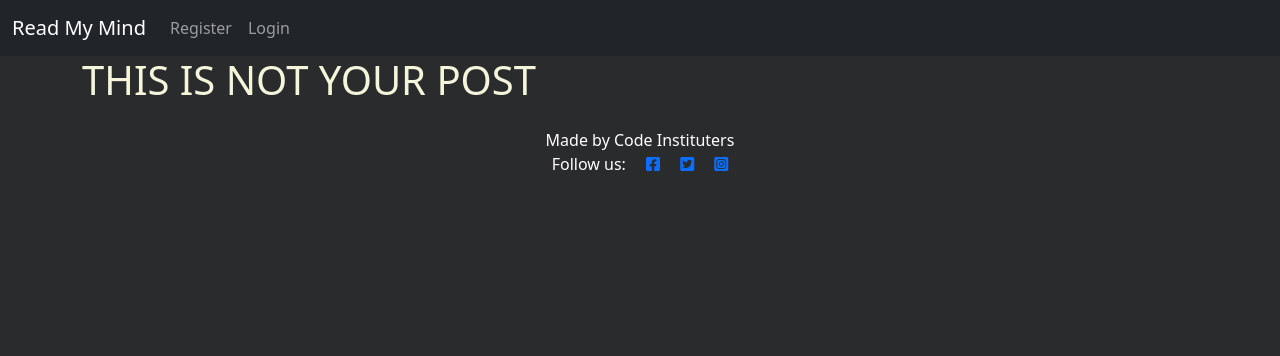
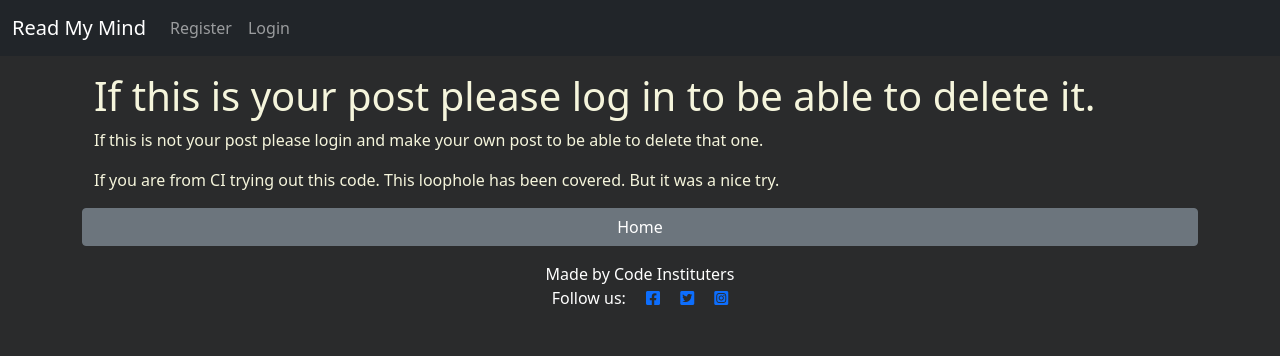
Before and after one commit to Code-Institute-Submissions/Odimac84-Project-4, a Django app: template templates/delete-entry.html in a window 1280 px wide. Shown: the top 356 px of the page. Run offline with Django 3.2, Linux system fonts and the light colour scheme; the template is opened without the code that fills it, so the values that code supplies are empty.

Commit message:
add tidy up on pages

```diff
--- a/static/css/style.css
+++ b/static/css/style.css
@@ -28,7 +28,3 @@ body {
     border: 1px red solid;
     background-color: #c0c5cf;
 }
-
-.errorpage {
-    margin-bottom: 20rem;
-}
--- a/templates/delete-entry.html
+++ b/templates/delete-entry.html
@@ -39,6 +39,23 @@
 
 
 {% else %}
-<h1>THIS IS NOT YOUR POST</h1>
+<div class="container-fluid">
+    <div class="row">
+        <div class="col-12 mt-3 left">
+            <div class="row">
+                <h1>If this is your post please log in to be able to delete it.</h1>
+            </div>
+            <div class="row">
+                <p> If this is not your post please login and make your own post to be able to delete that one. </p>
+            </div>
+            <div class="row">
+            <p> If you are from CI trying out this code. This loophole has been covered. But it was a nice try.</p>
+            </div>
+            <div class="row">
+                <a href="{% url 'home' %}" class="btn btn-secondary">Home</a>
+            </div>
+        </div>
+    </div>
+</div>
 {% endif %}
 {% endblock %}
```
Also changed, not shown: templates/edit-blogentry.html (+18 -1 lines).
